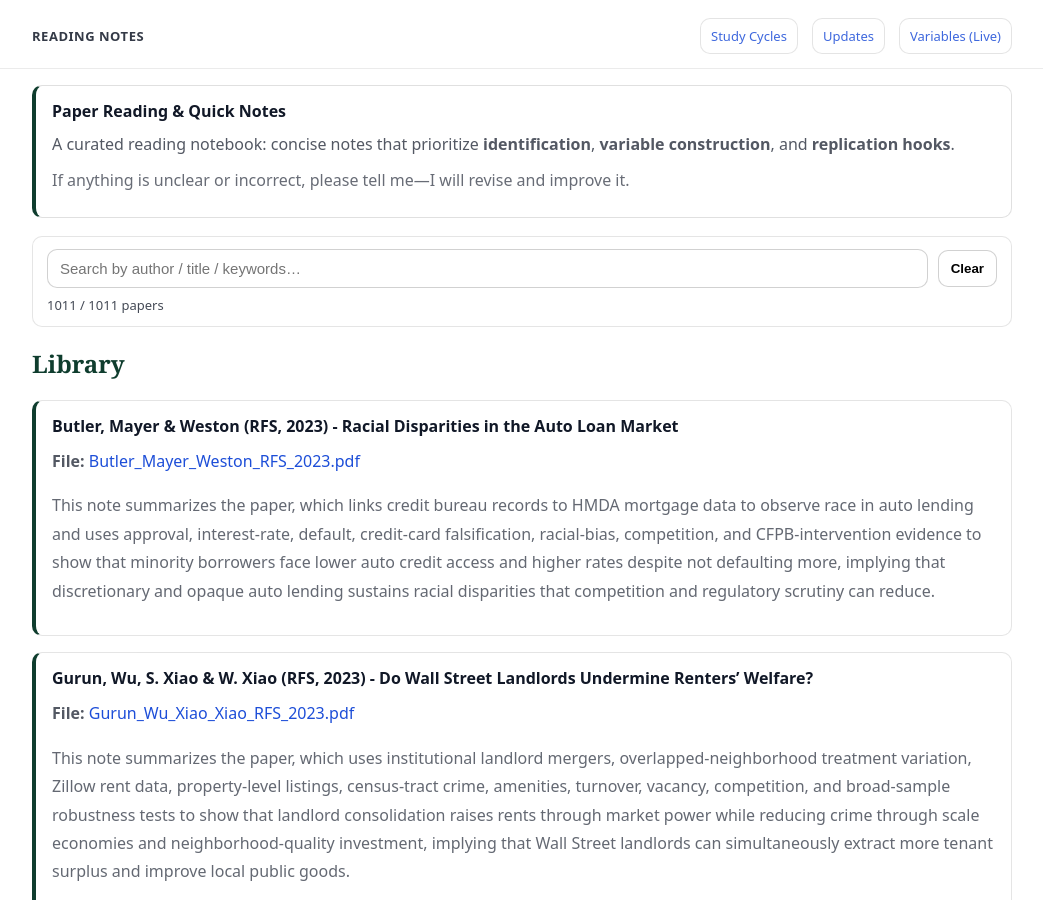
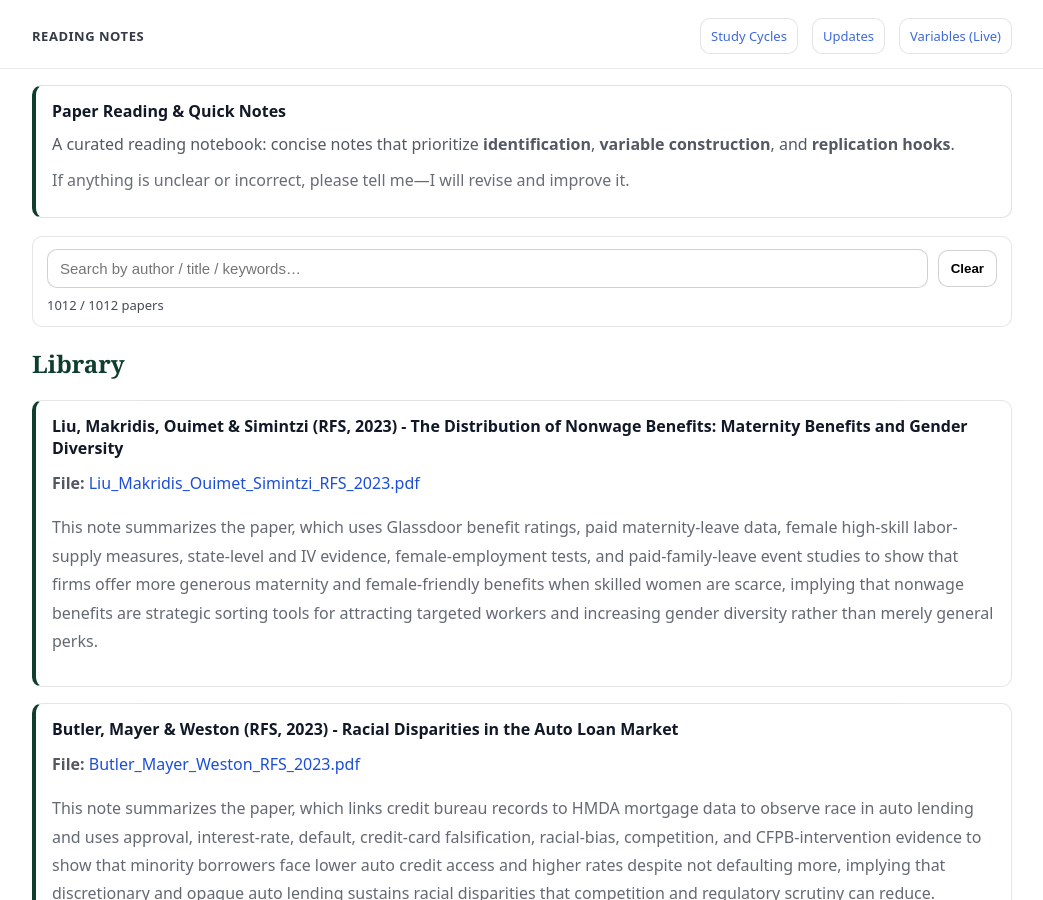
Before and after one commit to yaxinzn/study-archive, a Jekyll site: the page built from reading/index.md, in a window 1280 px wide and 900 px high. Shown: the whole window, without its empty margins (118-1161 px from the left). Built offline with Jekyll 4.4.1, drawn with Linux system fonts in a browser that asks for light colours.

Commit message:
Reading: add/update Liu_Makridis_Ouimet_Simintzi_RFS_2023.pdf

```diff
--- a/_data/reading.yml
+++ b/_data/reading.yml
@@ -1,3 +1,7 @@
+- title: "Liu, Makridis, Ouimet & Simintzi (RFS, 2023) - The Distribution of Nonwage Benefits: Maternity Benefits and Gender Diversity"
+  file: "Liu_Makridis_Ouimet_Simintzi_RFS_2023.pdf"
+  desc: "This note summarizes the paper, which uses Glassdoor benefit ratings, paid maternity-leave data, female high-skill labor-supply measures, state-level and IV evidence, female-employment tests, and paid-family-leave event studies to show that firms offer more generous maternity and female-friendly benefits when skilled women are scarce, implying that nonwage benefits are strategic sorting tools for attracting targeted workers and increasing gender diversity rather than merely general perks."
+
 - title: "Butler, Mayer & Weston (RFS, 2023) - Racial Disparities in the Auto Loan Market"
   file: "Butler_Mayer_Weston_RFS_2023.pdf"
   desc: "This note summarizes the paper, which links credit bureau records to HMDA mortgage data to observe race in auto lending and uses approval, interest-rate, default, credit-card falsification, racial-bias, competition, and CFPB-intervention evidence to show that minority borrowers face lower auto credit access and higher rates despite not defaulting more, implying that discretionary and opaque auto lending sustains racial disparities that competition and regulatory scrutiny can reduce."
```
Also changed, not shown: 1 other file.
